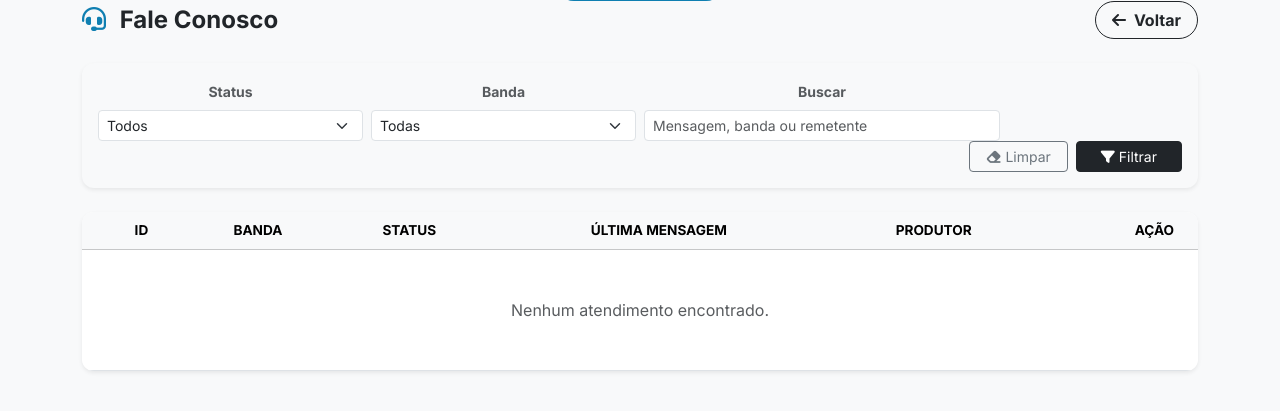
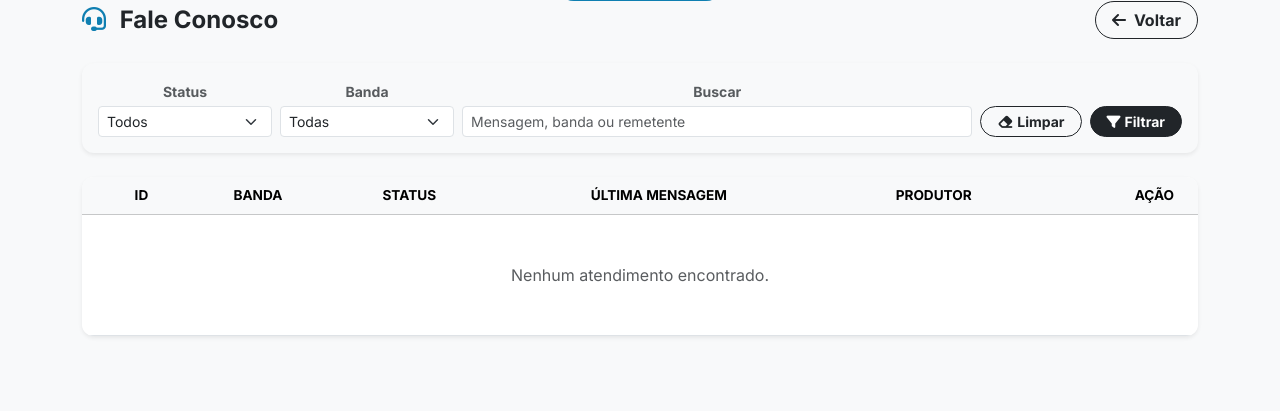
Before and after one commit to backstageprosite/backstage_pro, a Django app: template core/templates/core/admin/admin_support_list.html in a window 1280 px wide. Shown: the part 271-682 px from the top of the page. Run offline with Django 5.2, Linux system fonts and the light colour scheme; the template is opened without the code that fills it, so the values that code supplies are empty; parts of the project's set-up code (start-up, migrations or seed data) failed here and were passed over.

Commit message:
fix(admin): padronizar acoes e compactar listagens

```diff
--- a/core/templates/core/admin/admin_support_list.html
+++ b/core/templates/core/admin/admin_support_list.html
@@ -14,10 +14,10 @@
 </div>
 
 <div class="card shadow-sm border-0 mb-4" style="border-radius: 12px; background-color: #f8f9fa;">
-    <div class="card-body">
+    <div class="card-body p-3">
         <form method="GET" class="row g-2 align-items-end">
-            <div class="col-6 col-md-3">
-                <label for="status" class="form-label small fw-bold text-muted">Status</label>
+            <div class="col-6 col-md-2">
+                <label for="status" class="form-label small fw-bold text-muted mb-1">Status</label>
                 <select name="status" id="status" class="form-select form-select-sm">
                     <option value="">Todos</option>
                     {% for val, label in status_choices %}
@@ -25,8 +25,8 @@
                     {% endfor %}
                 </select>
             </div>
-            <div class="col-6 col-md-3">
-                <label for="band_id" class="form-label small fw-bold text-muted">Banda</label>
+            <div class="col-6 col-md-2">
+                <label for="band_id" class="form-label small fw-bold text-muted mb-1">Banda</label>
                 <select name="band_id" id="band_id" class="form-select form-select-sm">
                     <option value="">Todas</option>
                     {% for b in bands %}
@@ -34,13 +34,13 @@
                     {% endfor %}
                 </select>
             </div>
-            <div class="col-12 col-md-4">
-                <label for="q" class="form-label small fw-bold text-muted">Buscar</label>
+            <div class="col-12 col-md-4 col-lg-5 col-xl">
+                <label for="q" class="form-label small fw-bold text-muted mb-1">Buscar</label>
                 <input type="text" name="q" id="q" class="form-control form-control-sm" placeholder="Mensagem, banda ou remetente" value="{{ request.GET.q }}">
             </div>
-            <div class="col-12 col-md-auto ms-md-auto mt-2 mt-md-0 d-flex gap-2 justify-content-end">
-                <a href="{% url 'admin_painel:support_list' %}" class="btn btn-sm btn-outline-secondary px-3"><i class="fa-solid fa-eraser"></i> Limpar</a>
-                <button type="submit" class="btn btn-sm btn-dark px-4"><i class="fa-solid fa-filter"></i> Filtrar</button>
+            <div class="col-12 col-md-auto ms-md-auto mt-2 mt-md-0 d-flex gap-2 justify-content-end flex-nowrap">
+                <a href="{% url 'admin_painel:support_list' %}" class="btn btn-outline-dark rounded-pill fw-bold px-3 d-inline-flex align-items-center" style="font-size: 14px; height: 31px;"><i class="fa-solid fa-eraser me-1"></i> Limpar</a>
+                <button type="submit" class="btn btn-dark rounded-pill fw-bold px-3 d-inline-flex align-items-center" style="font-size: 14px; height: 31px;"><i class="fa-solid fa-filter me-1"></i> Filtrar</button>
             </div>
         </form>
     </div>
--- a/core/templates/core/admin/database/database_list.html
+++ b/core/templates/core/admin/database/database_list.html
@@ -115,11 +115,6 @@
                                         </button>
                                     </li>
                                     {% endif %}
-                                    <li>
-                                        <button type="button" class="dropdown-item py-2 fw-medium text-danger" data-bs-toggle="modal" data-bs-target="#modalConfirmDeleteUniversal" data-delete-url="{% url 'admin_painel:database_delete' contato.id %}" data-item-type="o contato" data-item-name="{{ contato.name }}" data-custom-message="Este contato deixará de aparecer no Banco de Dados Geral, mas continuará salvo na página Contatos da banda responsável." data-custom-warning="Deseja prosseguir com a remoção?" data-delete-btn-text="Remover do Banco Geral">
-                                            <i class="fa-solid fa-trash me-2 text-danger"></i> Remover do Banco
-                                        </button>
-                                    </li>
                                 </ul>
                             </div>
                         </td>
--- a/core/templates/core/admin/usuarios.html
+++ b/core/templates/core/admin/usuarios.html
@@ -48,7 +48,6 @@
                 <thead class="table-light text-uppercase text-muted" style="font-size: 0.85rem;">
                     <tr>
                         <th class="ps-4 py-3 border-0 rounded-start">NOME DO USUÁRIO</th>
-                        <th class="py-3 border-0">E-MAIL</th>
                         <th class="py-3 border-0">Banda Vinculada</th>
                         <th class="py-3 border-0">Perfil</th>
                         <th class="text-end pe-4 py-3 border-0 rounded-end">AÇÕES</th>
@@ -68,7 +67,6 @@
                                 </div>
                             </div>
                         </td>
-                        <td class="text-muted">{{ u.email }}</td>
                         <td>
                             {% if u.band %}
                                 <span class="badge {{ u.band.name|band_color }} rounded-pill px-3 py-1">
@@ -109,7 +107,7 @@
 
                     {% empty %}
                     <tr>
-                        <td colspan="5" class="text-center py-5 text-muted">
+                        <td colspan="4" class="text-center py-5 text-muted">
                             <i class="fa-solid fa-users-slash fa-3x mb-3 text-secondary opacity-50"></i>
                             <h5 class="fw-bold">Nenhum usuário</h5>
                         </td>
```
Also changed, not shown: core/admin_forms.py (+10 -0 lines), core/templates/core/admin/assinaturas.html (+3 -6 lines).
